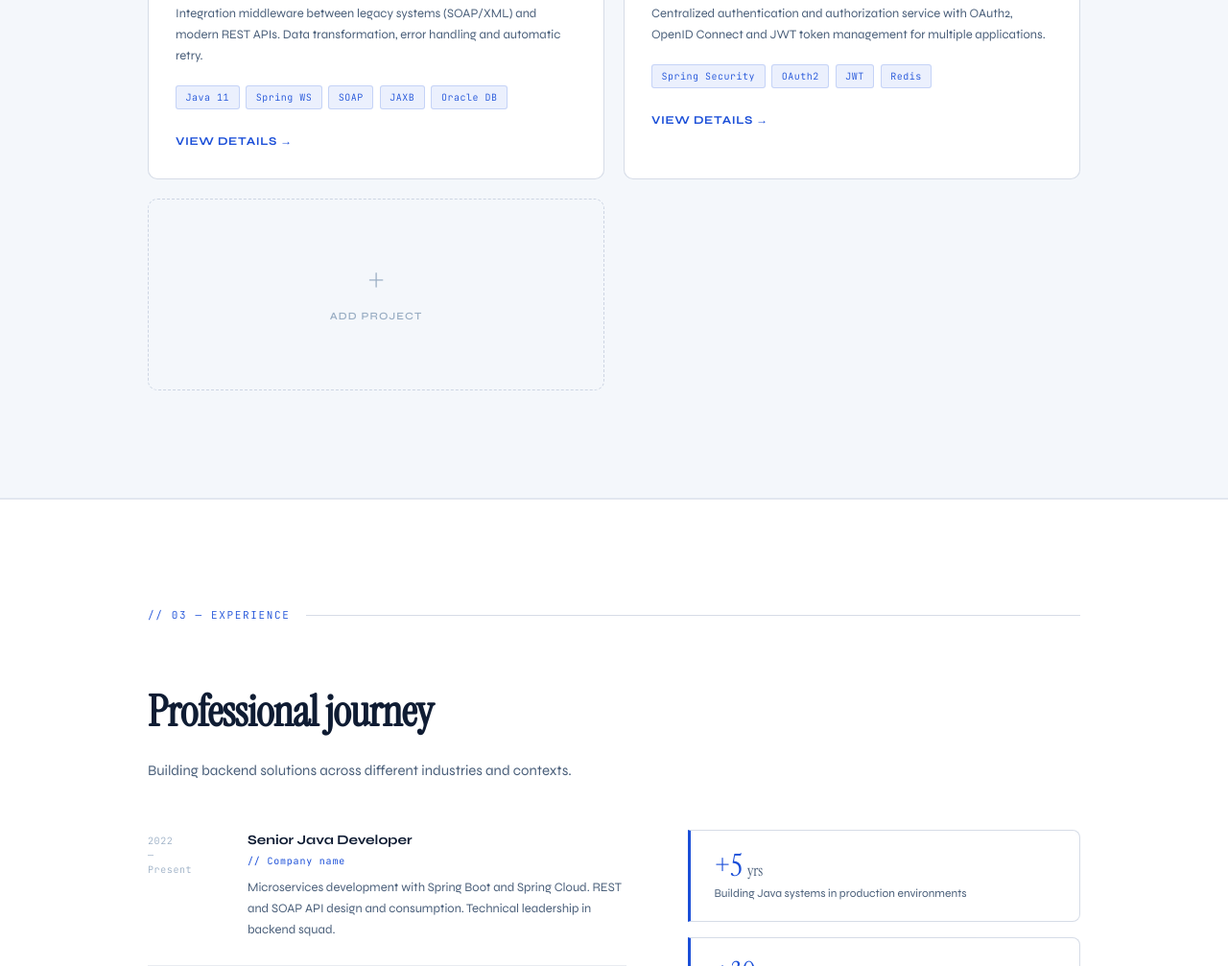
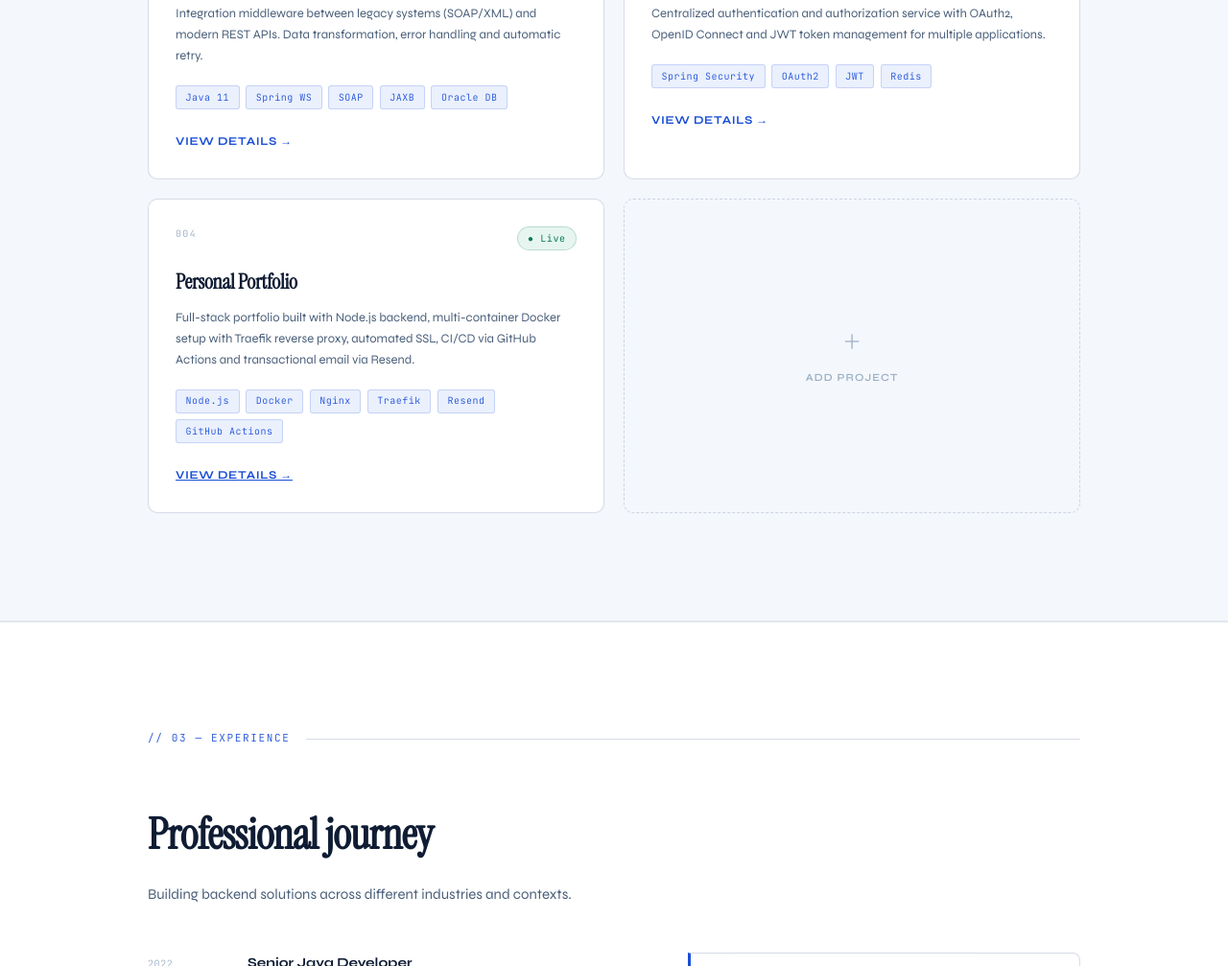
Before and after one commit to gustavo-as/landing-page, a website: page index.html in a window 1280 px wide. Shown: the part 2031-3038 px from the top of the page at 96% size. Drawn offline with Linux system fonts and the light colour scheme.

Commit message:
project add personal portfolio

```diff
--- a/index.html
+++ b/index.html
@@ -956,6 +956,25 @@ footer {
       </div>
       <span class="project-link" data-i18n="p_details">View details →</span>
     </div>
+    <!-- CARD 4 -->
+    <div class="project-card reveal">
+      <div class="project-header">
+        <span class="project-num">004</span>
+        <span class="project-status status-live" data-i18n="st_live">● Live</span>
+      </div>
+      <h3 class="project-title" data-i18n="p4_title">Personal Portfolio</h3>
+      <p class="project-desc" data-i18n="p4_desc">Full-stack portfolio built with Node.js backend, multi-container Docker
+        setup with Traefik reverse proxy, automated SSL, CI/CD via GitHub Actions and transactional email via Resend.</p>
+      <div class="project-stack">
+        <span class="stack-tag">Node.js</span>
+        <span class="stack-tag">Docker</span>
+        <span class="stack-tag">Nginx</span>
+        <span class="stack-tag">Traefik</span>
+        <span class="stack-tag">Resend</span>
+        <span class="stack-tag">GitHub Actions</span>
+      </div>
+      <a href="https://gustavohub.com" target="_blank" class="project-link" data-i18n="p_details">View details →</a>
+    </div>
     <!-- EMPTY -->
     <div class="project-card-empty reveal">
       <div class="empty-plus">+</div>
@@ -1135,6 +1154,8 @@ const T = {
     p_details:"View details →",
     p3_title:"Centralized Auth API",
     p3_desc:"Centralized authentication and authorization service with OAuth2, OpenID Connect and JWT token management for multiple applications.",
+    p4_title:"Personal Portfolio",
+    p4_desc:"Full-stack portfolio built with Node.js backend, multi-container Docker setup with Traefik reverse proxy, automated SSL, CI/CD via GitHub Actions and transactional email via Resend.",
     p_add:"Add project",
     s3_label:"// 03 — EXPERIENCE", s3_title:"Professional journey",
     s3_sub:"Building backend solutions across different industries and contexts.",
@@ -1176,6 +1197,8 @@ const T = {
     p_details:"Ver detalhes →",
     p3_title:"API de Autenticação Centralizada",
     p3_desc:"Serviço centralizado de autenticação e autorização com OAuth2, OpenID Connect e gestão de tokens JWT para múltiplas aplicações.",
+    p4_title:"Portfólio Pessoal",
+    p4_desc:"Portfólio full-stack com backend Node.js, setup multi-container Docker com Traefik como reverse proxy, SSL automático, CI/CD via GitHub Actions e email transaccional via Resend.",
     p_add:"Adicionar projeto",
     s3_label:"// 03 — EXPERIÊNCIA", s3_title:"Trajetória profissional",
     s3_sub:"Experiências construindo soluções backend em diferentes contextos e setores.",
@@ -1217,6 +1240,8 @@ const T = {
     p_details:"Voir les détails →",
     p3_title:"API d'authentification centralisée",
     p3_desc:"Service centralisé d'authentification et d'autorisation avec OAuth2, OpenID Connect et gestion des tokens JWT pour plusieurs applications.",
+    p4_title:"Portfolio Personnel",
+    p4_desc:"Portfolio full-stack avec backend Node.js, setup multi-conteneur Docker avec Traefik comme reverse proxy, SSL automatique, CI/CD via GitHub Actions et email transactionnel via Resend.",
     p_add:"Ajouter un projet",
     s3_label:"// 03 — EXPÉRIENCE", s3_title:"Parcours professionnel",
     s3_sub:"Construction de solutions backend dans différents secteurs et contextes.",
@@ -1258,6 +1283,8 @@ const T = {
     p_details:"Details bekijken →",
     p3_title:"Gecentraliseerde Auth API",
     p3_desc:"Gecentraliseerde authenticatie- en autorisatieservice met OAuth2, OpenID Connect en JWT-tokenbeheer voor meerdere applicaties.",
+    p4_title:"Persoonlijk Portfolio",
+    p4_desc:"Full-stack portfolio met Node.js backend, multi-container Docker setup met Traefik als reverse proxy, automatisch SSL, CI/CD via GitHub Actions en transactionele e-mail via Resend.",
     p_add:"Project toevoegen",
     s3_label:"// 03 — ERVARING", s3_title:"Professionele loopbaan",
     s3_sub:"Backend-oplossingen bouwen in verschillende sectoren en contexten.",
```
